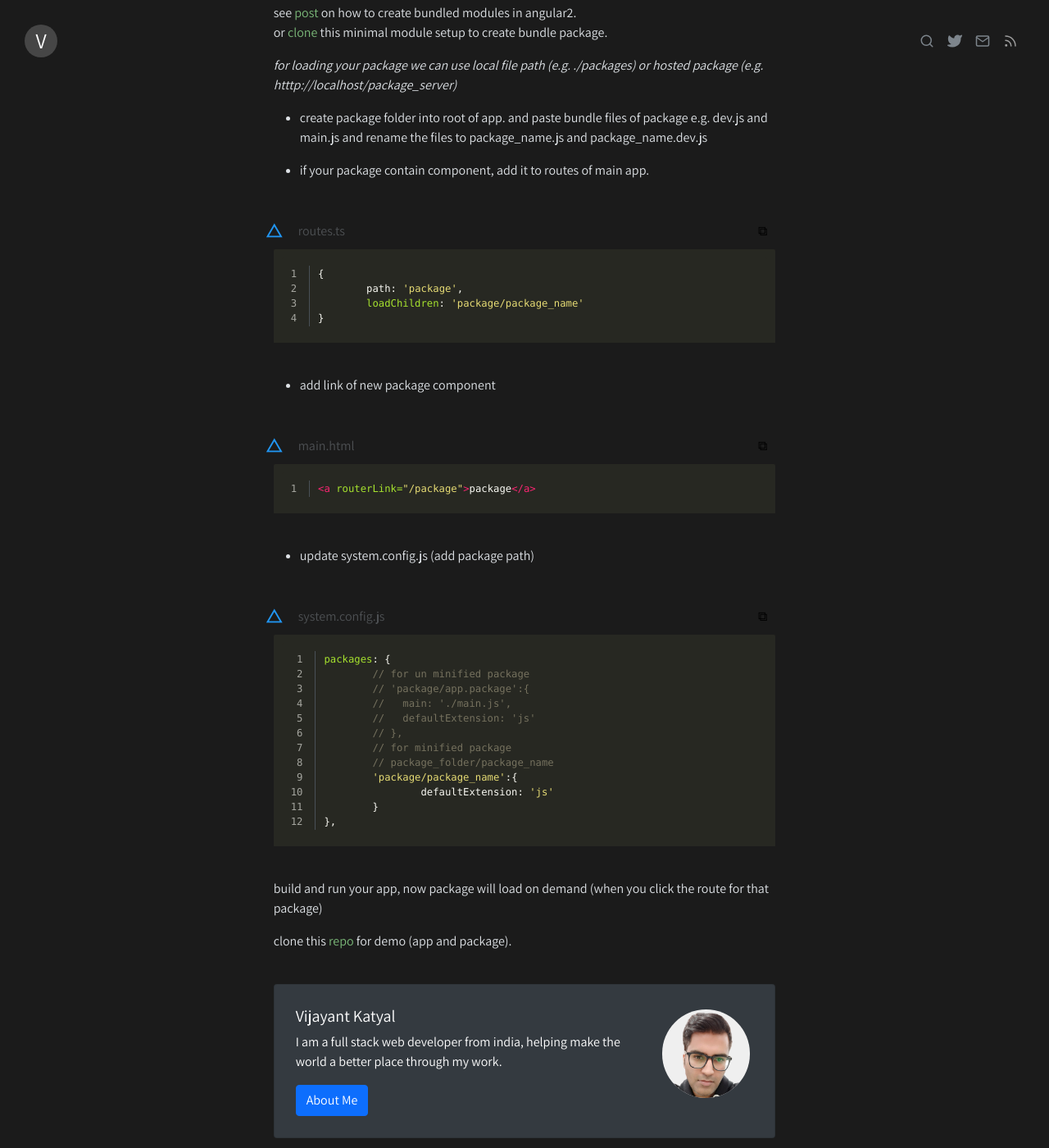
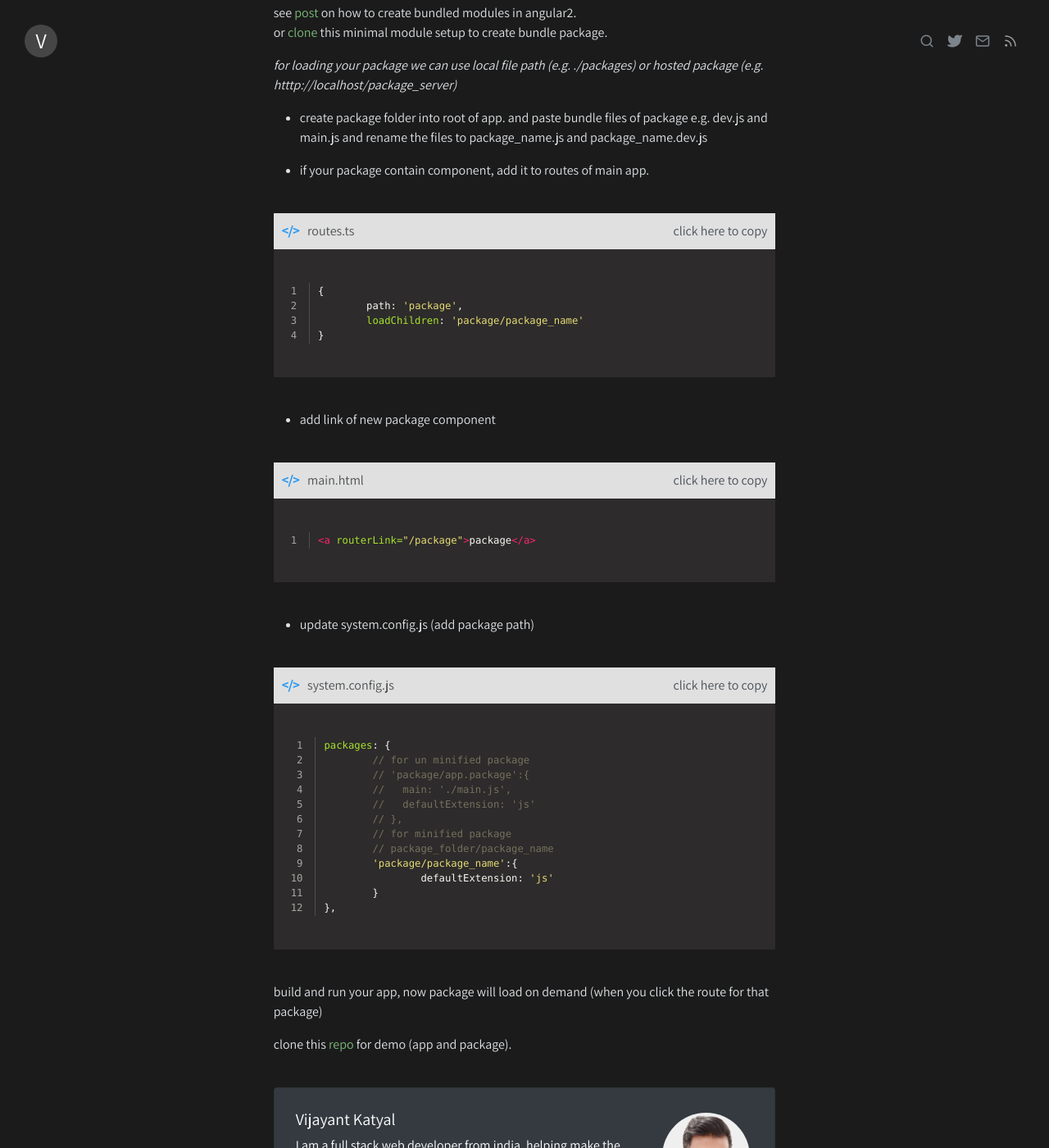
Before and after one commit to vijayantkatyal/vijayantkatyal.github.io, a Jekyll site: the page built from _posts/2016-12-22-angular-dependency-injection.md, in a window 1280 px wide and 1400 px high, scrolled down 408 px. Shown: the whole window at 82% size. Built offline with Jekyll 4.4.1, drawn with Linux system fonts in a browser that asks for light colours.

Commit message:
[Updated] syntax highlight style

```diff
--- a/assets/css/blog.css
+++ b/assets/css/blog.css
@@ -219,3 +219,10 @@ a:not([highlight="none"]):hover {
 .medium-zoom-overlay{
 	background: #1b1b1b !important;
 }
+
+code {
+	color: #17a2b8;
+	font-weight: bold;
+	padding: 10px;
+	background-color: #2d2b2b;
+}
--- a/assets/css/syntax-dark.css
+++ b/assets/css/syntax-dark.css
@@ -2,7 +2,7 @@
 	padding: 10px;
 	overflow: auto;
 	word-wrap: normal;
-	background: #272822;
+	background: #2d2b2b;
 	color: #f8f8f2;
 	/* border: 1px solid #ddd; */
 	border-radius: 2px 2px 0 0;
@@ -31,7 +31,7 @@
 	border-right: 1px solid #495057;
 	min-width: inherit;
 	padding-right: 15px !important;
-	background: #272822;
+	background: #2d2b2b;
 	width: 1%;
 	font-size: 14px;
 	line-height: 18px;
@@ -148,14 +148,13 @@
 	font-variant: normal;
 	font-weight: 900;
 	-webkit-font-smoothing: antialiased;
-	content: "⃤";
-	/* padding-left: 10px; */
-	padding-right: 20px;
+	content: "</>";
+	padding-right: 10px;
 	color: #2196F3;
 }
 
 .code_title {
-	/* background-color: #e0e0e0; */
+	background-color: #e0e0e0;
 	/* border-bottom: 1px solid #ddd; */
 	margin-top: 40px;
 	margin-bottom: 0px;
@@ -168,11 +167,12 @@
 .code_title::after {
 	display: inline-block;
 	font-size: inherit;
+	/* line-height: 20px; */
 	text-rendering: auto;
 	-webkit-font-smoothing: antialiased;
-	content: "⧉";
+	content: "click here to copy";
 	float: right;
-	color: #000;
+	color: #495057;
 	cursor: pointer;
 	/* margin-top: 6px;  */
 }
```
